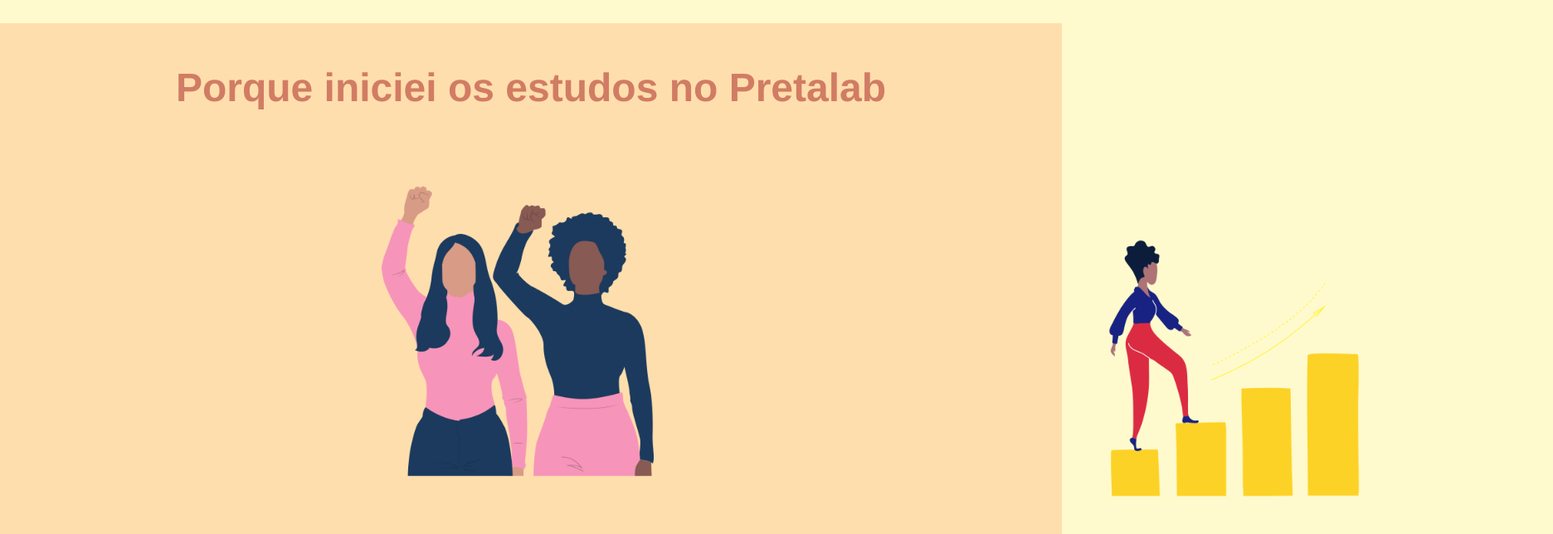
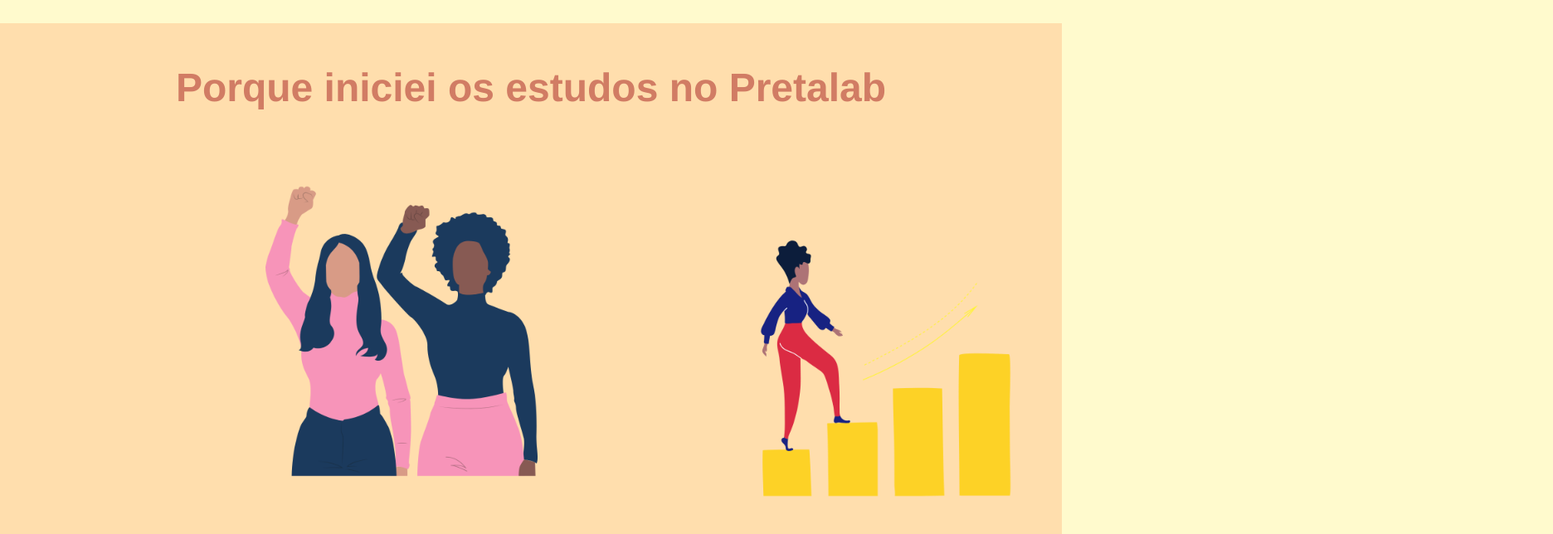
Before and after one commit to iallysamara/Projeto_Final_Preta_Lab_React, a React (Vite) app: page / in a window 1280 px wide. Shown: the part 760-1404 px from the top of the page at 83% size, 1872 px wide, since content can reach past the window. Built offline with nearby package versions, Linux system fonts and the light colour scheme.

Commit message:
Mudando o espaçamento do card e o justify-content do .card

```diff
--- a/src/pages/Home/Home.module.css
+++ b/src/pages/Home/Home.module.css
@@ -43,7 +43,8 @@
 .cards {
   display: flex;
   align-items: center;
-  justify-content: space-around;
+  justify-content: space-between;
+
 }
 
 .cardsContainer {
@@ -58,7 +59,7 @@
 }
 
 .card {
-  margin: 15rem;
+  margin: 100px;
   margin-top: 50px;
   margin-bottom: 50px;
   display: flex;
```
